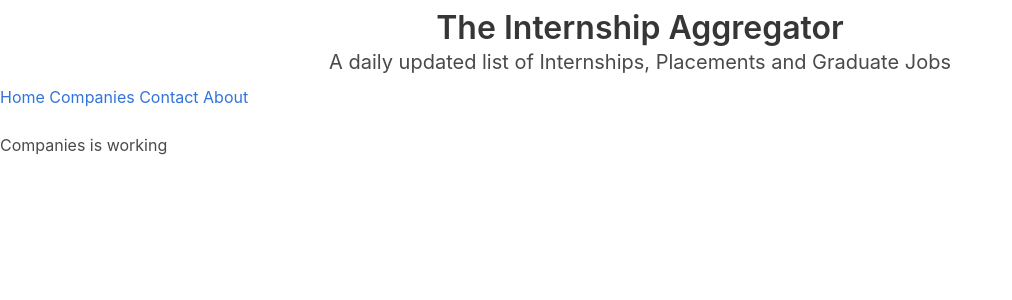
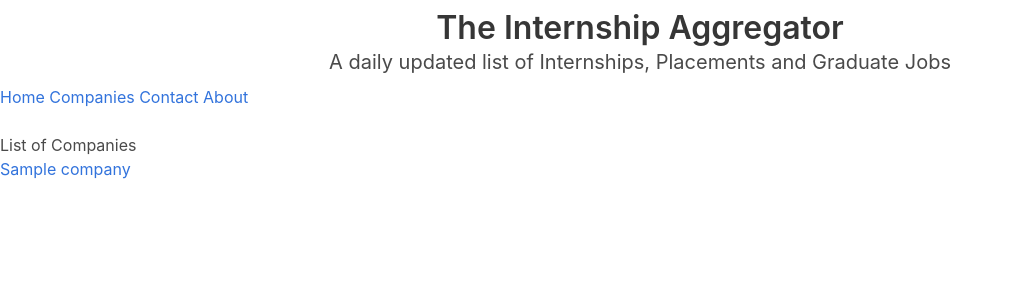
Before and after one commit to yasserqureshi1/internship-aggregator, a Flask app: template app/templates/companies.html in a window 1280 px wide. Shown: the top 300 px of the page, without its empty margins (0-1012 px from the left). Run offline with Flask 2, Linux system fonts and the light colour scheme; the template is opened without the code that fills it: most values are stand-ins (such as "Sample title", 1, 10 or a date in 2020).

Commit message:
Added basic companies list

```diff
--- a/app/templates/companies.html
+++ b/app/templates/companies.html
@@ -1,8 +1,12 @@
 {% extends "base.html" %}
 
 {% block content %}
-<div class="">
-    <h1 class="header">Companies is working</h1>
-
+<div class="company">
+    <h1 class="company-title">List of Companies</h1>
+    {% for company in list_of_companies %}
+    <a href="/companies/{{company.url}}" >
+        <p>{{company.name}}</p>
+    </a>
+    {% endfor %}
 </div>
 {% endblock %}
```
